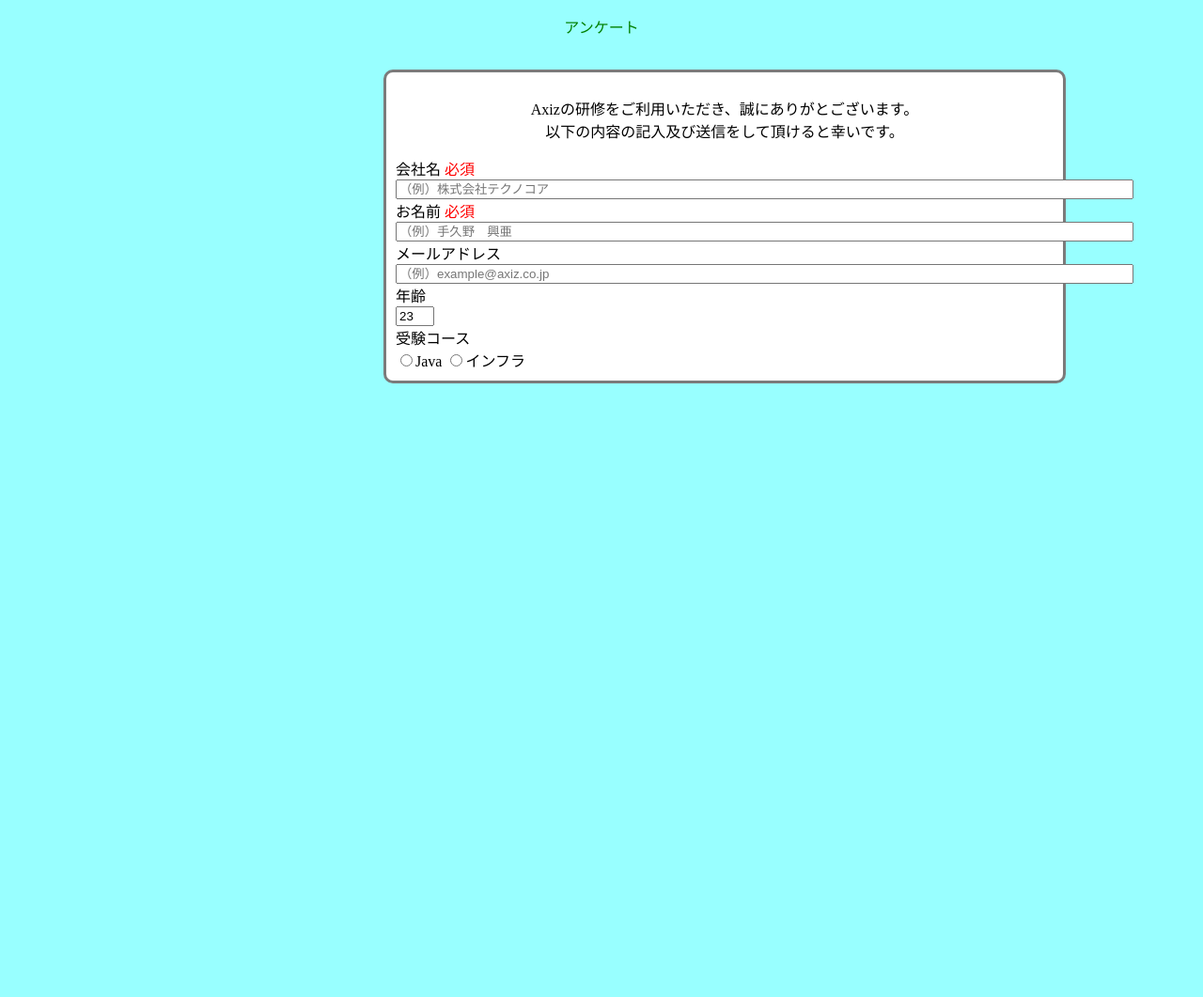
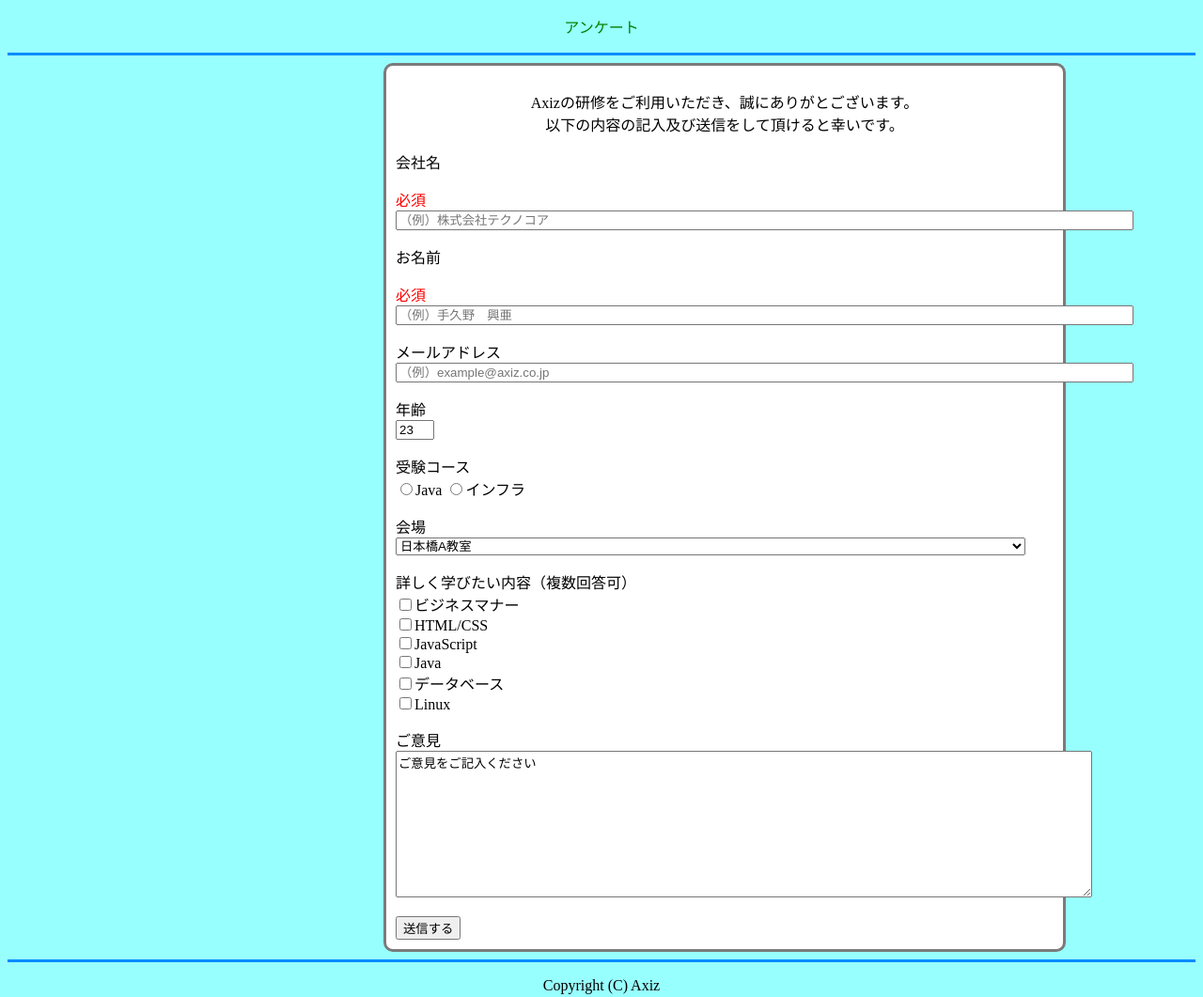
Before and after one commit to ygtm22/sample_web, a plain HTML site: page index2.html in a window 1280 px wide. Shown: the whole page at 94% size. Before the commit the page ends 800 px from the top, so only its background shows below. Drawn offline with Linux system fonts and the light colour scheme.

Commit message:
演習続き

```diff
--- a/css/style.css
+++ b/css/style.css
@@ -2,9 +2,10 @@ body{
     background-color: rgb(152, 255, 255);
 }
 
-.hr{
-    margin-top: 200px;
-    border-bottom:  solid 1px blue;
+hr{
+    border: none;
+    height: 3px;
+   background-color: rgb(0, 140, 255);
 }
 
 .questionnaire{
@@ -12,7 +13,7 @@ body{
     text-align: center;
 }
 
-p{
+.explanation{
     text-align: center;
 }
 
@@ -28,3 +29,11 @@ p{
 .mandatory{
     color: red;
 }
+
+.box select{
+    width: 670px;
+}
+
+.company{
+    text-align: center;
+}
--- a/index2.html
+++ b/index2.html
@@ -8,47 +8,92 @@
 </head>
 
 <body>
-    <dev class="hr">
-        <p class="questionnaire">
-            アンケート
-        </p>
-    </dev>
-    <br>
+    <p class="questionnaire">
+        アンケート
+    </p>
+
+    <hr>
+
     <div class="border">
-        <p>
+        <p class="explanation">
             Axizの研修をご利用いただき、誠にありがとございます。<br>
             以下の内容の記入及び送信をして頂けると幸いです。
         </p>
 
-        会社名
-        <dev class="mandatory">
+        <p>
+        <label>会社名</label>
+        <div class="mandatory">
             必須
-        </dev><br>
+        </div>
         <input type="text" name="name" placeholder="（例）株式会社テクノコア" size="95" maxlength="30">
-        <br>
+        </p>
 
-        お名前
-        <dev class="mandatory">
+        <p>
+        <label>お名前</label>
+        <div class="mandatory">
             必須
-        </dev><br>
+        </div>
         <input type="text" name="name" placeholder="（例）手久野　興亜" size="95" maxlength="30">
-        <br>
+        </p>
 
-        メールアドレス
+        <p>
+        <label>メールアドレス</label>
         <br>
         <input type="text" name="name" placeholder="（例）example@axiz.co.jp" size="95" maxlength="30">
-        <br>
+        </p>
 
-        年齢
+        <p>
+        <label>年齢</label>
         <br>
         <input type="text" name="name" value="23" size="2" maxlength="30">
-        <br>
+        </p>
 
-        受験コース
+        <p>
+        <label>受験コース</label>
         <br>
         <input type="radio" name="course" name="Java">Java
         <input type="radio" name="course" name="infrastructure">インフラ
-    </dev>
+        </p>
+
+        <p>
+        <label>会場</label>
+        <br>
+        <dev class="box">
+            <select>
+                <option value="classroom">日本橋A教室</option>
+                <option value="classroom">日本橋B教室</option>
+                <option value="classroom">東京教室</option>
+                <option value="classroom">沖縄教室</option>
+            </select>
+        </dev>
+        </p>
+
+        <p>
+        <label>詳しく学びたい内容（複数回答可）</label>
+        <br>
+        <input type="checkbox" name="contents" value="check">ビジネスマナー<br>
+        <input type="checkbox" name="contents" value="check">HTML/CSS<br>
+        <input type="checkbox" name="contents" value="check">JavaScript<br>
+        <input type="checkbox" name="contents" value="check">Java<br>
+        <input type="checkbox" name="contents" value="check">データベース<br>
+        <input type="checkbox" name="contents" value="check">Linux<br>
+        </p>
+
+        <p>
+        <label>ご意見</label>
+        <br>
+        <textarea name="opinion" rows="10" cols="90">ご意見をご記入ください</textarea>
+        </p>
+
+        <button type="submit">送信する</button>
+    </div>
+
+    <hr>
+
+    <p class="company">
+        Copyright (C) Axiz
+    </p>
+
 </body>
 
 </html>
```
Also changed, not shown: form1.html (+3 -3 lines).
